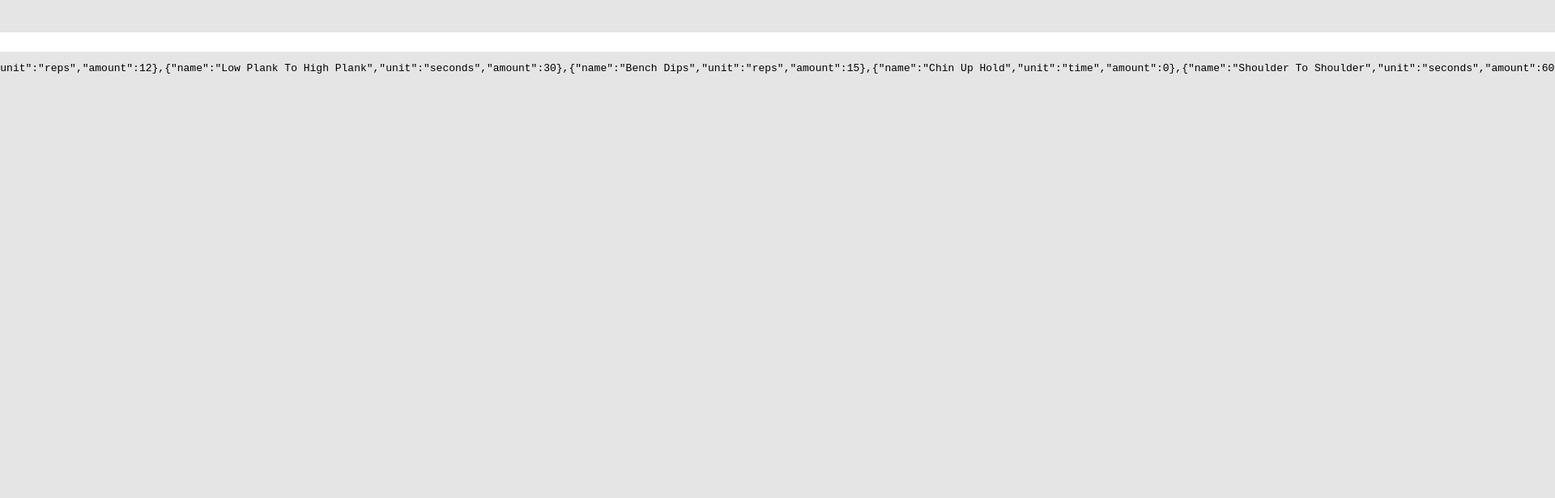
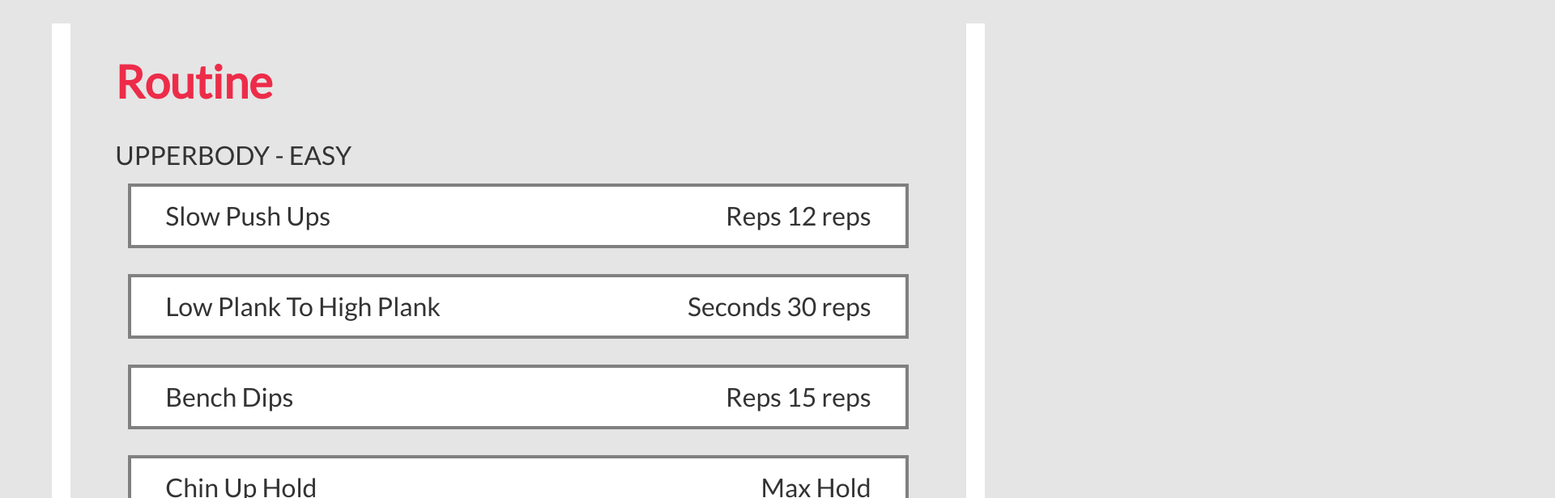
Before and after one commit to BigDog1400/workout-generator, a Next.js app: page / in a window 1280 px wide. Both pictures are taken after a click on the element "VUAMOS". Shown: the top 616 px of the page at 81% size, 1920 px wide, since content can reach past the window. Built offline with nearby package versions, Linux system fonts and the light colour scheme.

Commit message:
feat: Agregar componente para visualizar resultado de rutina en home page

```diff
--- a/pages/index.js
+++ b/pages/index.js
@@ -6,6 +6,7 @@ import SelectorLevelRoutine from "../components/selector-level-routine";
 import { useSelector } from "react-redux";
 import styles from "./index.module.scss";
 import LoadingSpinner from "../components/loading-spinner";
+import VisualizerRoutine from "../components/visualizer-routine";
 
 export default function Home() {
   const [loading, setLoading] = useState(false);
@@ -64,7 +65,9 @@ export default function Home() {
             </div>
           </div>
         ) : (
-          <pre>{JSON.stringify(routineGenerate)}</pre>
+          <div className={styles.VisualizerRoutine}>
+            <VisualizerRoutine {...routineGenerate} />
+          </div>
         )}
       </div>
     </Layout>
```
